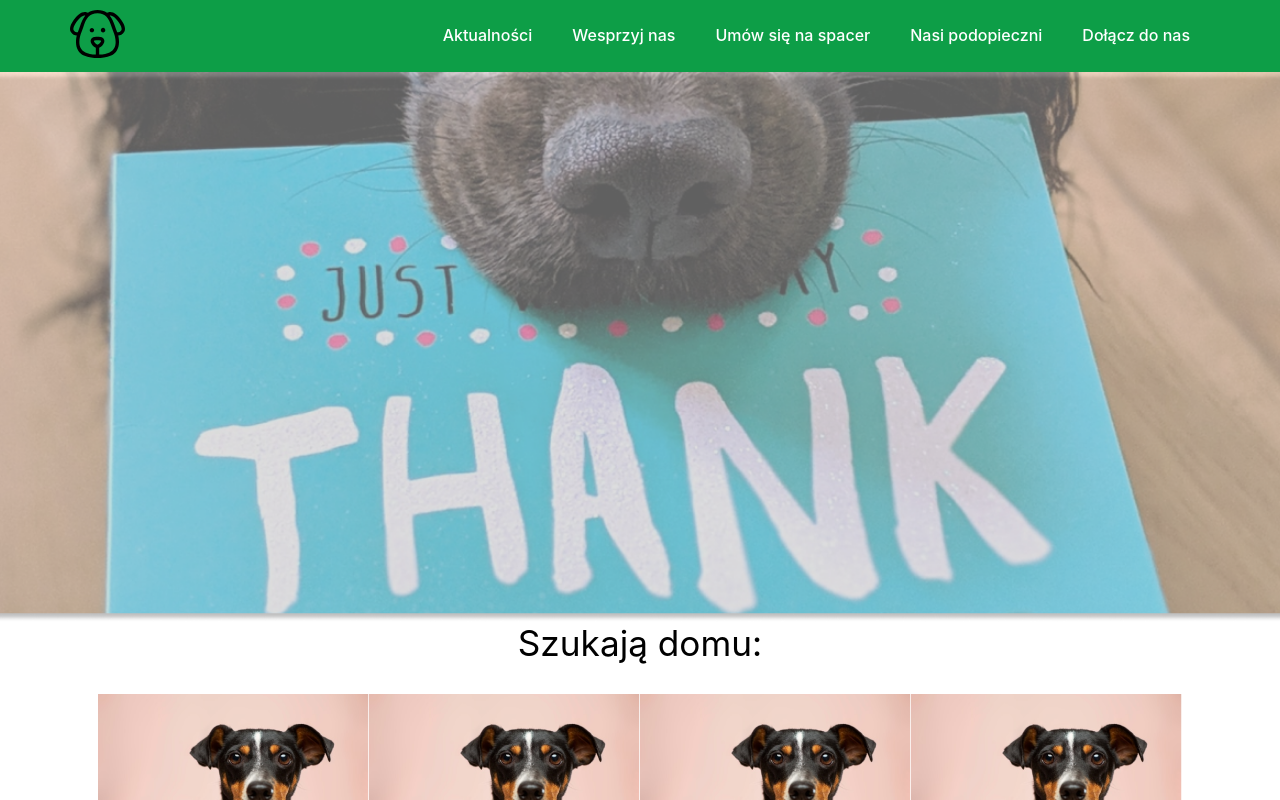
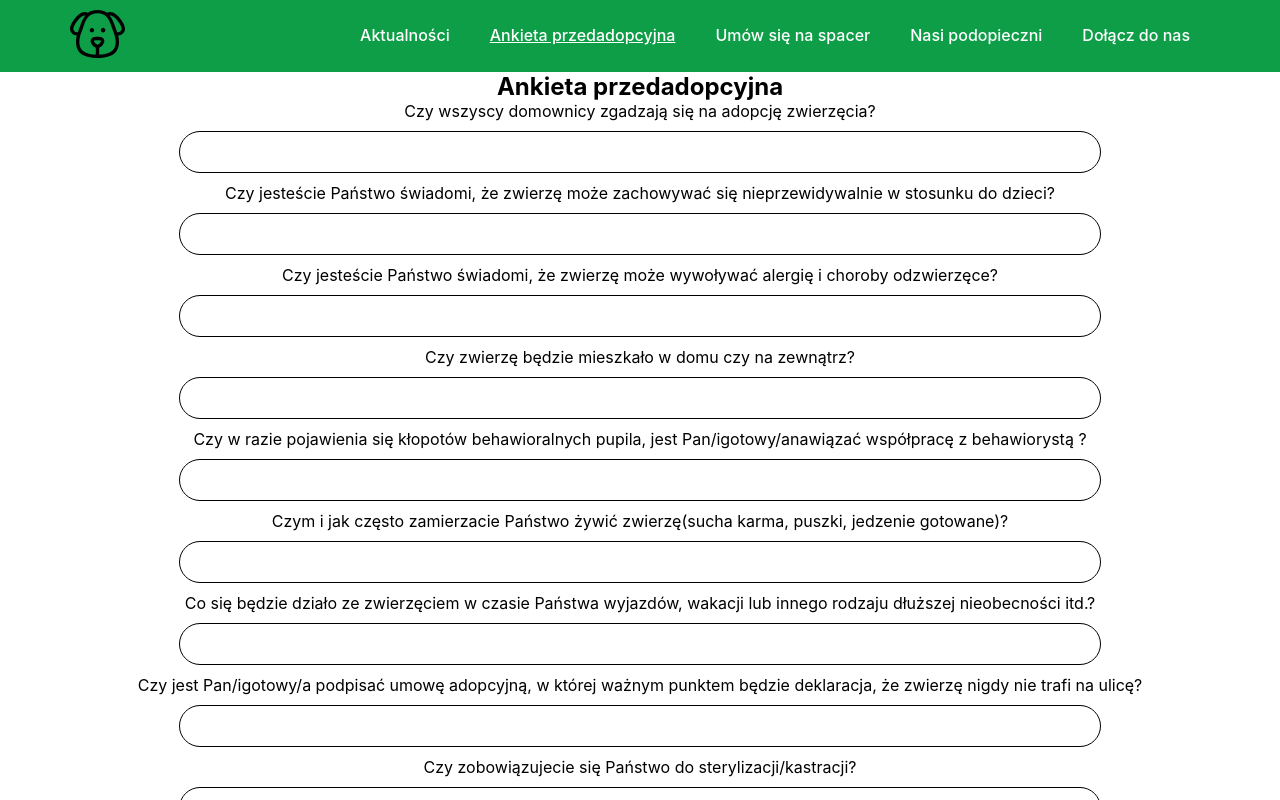
Before and after one commit to MateuszDobosz/ProjektZespolowy-Frontend, a React (Create React App) app: page /survey in a window 1280 px wide. Shown: the top 800 px of the page. Built offline with nearby package versions, Linux system fonts and the light colour scheme; no server answers.

Commit message:
Add survey form

```diff
--- a/package.json
+++ b/package.json
@@ -13,6 +13,7 @@
     "react-facebook-login": "^4.1.1",
     "react-google-login": "^5.1.22",
     "react-icons": "^3.11.0",
+    "react-loader-spinner": "^3.1.14",
     "react-redux": "^7.2.1",
     "react-router-dom": "^5.2.0",
     "react-scripts": "3.4.3",
--- a/src/App.js
+++ b/src/App.js
@@ -9,6 +9,7 @@ import { autoLogin } from "./actions/userActions";
 import AdminPage from "./pages/AdminPage";
 import AnimalsPage from "./pages/AnimalsPage";
 import NewsPage from "./pages/NewsPage";
+import SurveyPage from "./pages/SurveyPage";
 
 const Wrapper = styled.div`
   display: flex;
@@ -27,9 +28,9 @@ const App = () => {
       <Router>
         <Menu />
         <Switch>
-          <Route path="/donate"></Route>
+          <Route path="/survey" component={SurveyPage}></Route>
           <Route path="/walk"></Route>
-          <Route path='/news' component={NewsPage}></Route>
+          <Route path="/news" component={NewsPage}></Route>
           <Route path="/animals" component={AnimalsPage}></Route>
           <Route path="/admin" component={AdminPage}></Route>
           <Route path="/login" component={LoginPage}></Route>
--- a/src/components/AddNewsForm.js
+++ b/src/components/AddNewsForm.js
@@ -23,7 +23,7 @@ const AddNewsForm = () => {
 
     onSubmit: (values) => {
       const { title, description } = values;
-      Axios.post("http://176.107.131.27/panel/new", {
+      Axios.post("http://176.107.131.27/panel/news/new", {
         title,
         description,
         token: localStorage.getItem("token"),
--- a/src/components/Button.js
+++ b/src/components/Button.js
@@ -8,6 +8,7 @@ const Button = styled.button`
   border-radius: 50px;
   font-weight: 700;
   border: none;
+  margin: 10px 0;
 `;
 
 export default Button;
--- a/src/components/Menu.js
+++ b/src/components/Menu.js
@@ -58,8 +58,8 @@ const Menu = () => {
             <StyledLink to="/news" activeClassName="active1">
               Aktualności
             </StyledLink>
-            <StyledLink to="/donates" activeClassName="active1">
-              Wesprzyj nas
+            <StyledLink to="/survey" activeClassName="active1">
+              Ankieta przedadopcyjna
             </StyledLink>
           </ListItem>
           <ListItem>
--- a/src/components/News.js
+++ b/src/components/News.js
@@ -1,26 +1,51 @@
-import React from 'react';
-import styled from 'styled-components';
+import React from "react";
+import styled from "styled-components";
 
 const Wrapper = styled.div`
-display:flex;
-flex-direction:column;
-justify-content:space-between;
-align-items:center;
-height: 200px;
-width:100%;
-border:red solid 2px;
-margin: 50px 0;
-`
-const Title = styled.h1`
+  display: flex;
+  flex-direction: column;
+  align-items: center;
+  height: auto;
+  width: 100%;
+  margin: 50px 0 0 0;
+`;
+const TitleWrapper = styled.div`
+  background-color: rgba(196, 196, 196, 0.3);
+  width: 100%;
+  height: 70px;
+  margin: 0 0 20px;
+  display: flex;
+  flex-direction: column;
+`;
+const DescriptionWrapper = styled.div`
+  background-color: rgba(196, 196, 196, 0.3);
+  width: 100%;
+`;
+const Description = styled.p`
+  padding: 20px;
+`;
 
-`
-const Description = styled.p`
-font-size:15px;
-`
+const Title = styled.p`
+  padding: 0 0 0 80px;
+  font-size: 30px;
+  font-weight: 700;
+`;
 
-const News = ({ title, description }) => <Wrapper>
-    <Title>{title}</Title>
-    <Description>{description}</Description>
-</Wrapper>
+const Publication = styled.p`
+  padding: 0px 80px 0;
+  font-weight: normal;
+  font-size: 16px;
+`;
+const News = ({ title, description, createdAt }) => (
+  <Wrapper>
+    <TitleWrapper>
+      <Title>{title}</Title>
+      <Publication>{createdAt}</Publication>
+    </TitleWrapper>
+    <DescriptionWrapper>
+      <Description>{description}</Description>
+    </DescriptionWrapper>
+  </Wrapper>
+);
 
 export default News;
--- /dev/null
+++ b/src/components/SurveyForm.js
@@ -0,0 +1,168 @@
+import React from "react";
+import { useFormik } from "formik";
+import styled from "styled-components";
+import ValidationSchema from "./Validations/AddAnimalValidarion";
+import Input from "./Input";
+import Button from "./Button";
+// import TextArea from "./Textarea";
+// import InputFile from "./InputFile";
+
+// import axios from "axios";
+
+const Form = styled.form`
+  display: flex;
+  justify-content: space-between;
+  flex-direction: column;
+  align-items: center;
+  flex-basis: 100%;
+
+  margin: 0 20px;
+`;
+
+const SurveyForm = () => {
+  const formik = useFormik({
+    initialValues: {
+      answer1: "",
+      answer2: "",
+      answer3: "",
+      answer4: "",
+      answer5: "",
+      answer6: "",
+      answer7: "",
+      answer8: "",
+      answer9: "",
+      answer10: "",
+    },
+    ValidationSchema,
+    onSubmit: (values) => {
+      console.log(values);
+    },
+  });
+  return (
+    <Form onSubmit={formik.handleSubmit}>
+      <h1>Ankieta przedadopcyjna</h1>
+      <label htmlFor="answer1">
+        Czy wszyscy domownicy zgadzają się na adopcję zwierzęcia?
+      </label>
+      <Input
+        id="answer1"
+        name="answer1"
+        type="text"
+        onChange={formik.handleChange}
+        value={formik.values.answer1}
+        placeholder=""
+      />
+      <label htmlFor="answer2">
+        Czy jesteście Państwo świadomi, że zwierzę może zachowywać się
+        nieprzewidywalnie w stosunku do dzieci?
+      </label>
+      <Input
+        id="answer2"
+        name="answer2"
+        type="text"
+        onChange={formik.handleChange}
+        value={formik.values.answer2}
+        placeholder=""
+      />
+      <label htmlFor="answer3">
+        Czy jesteście Państwo świadomi, że zwierzę może wywoływać alergię i
+        choroby odzwierzęce?
+      </label>
+      <Input
+        id="answer3"
+        name="answer3"
+        type="text"
+        onChange={formik.handleChange}
+        value={formik.values.answer3}
+        placeholder=""
+      />
+      <label htmlFor="answer4">
+        Czy zwierzę będzie mieszkało w domu czy na zewnątrz?
+      </label>
+      <Input
+        id="answer4"
+        name="answer4"
+        type="text"
+        onChange={formik.handleChange}
+        value={formik.values.answer4}
+        placeholder=""
+      />
+      <label htmlFor="answer5">
+        Czy w razie pojawienia się kłopotów behawioralnych pupila, jest
+        Pan/igotowy/anawiązać współpracę z behawiorystą ?
+      </label>
+      <Input
+        id="answer5"
+        name="answer5"
+        type="text"
+        onChange={formik.handleChange}
+        value={formik.values.answer5}
+        placeholder=""
+      />
+      <label htmlFor="answer6">
+        Czym i jak często zamierzacie Państwo żywić zwierzę(sucha karma, puszki,
+        jedzenie gotowane)?
+      </label>
+      <Input
+        id="answer6"
+        name="answer6"
+        type="text"
+        onChange={formik.handleChange}
+        value={formik.values.answer1}
+        placeholder=""
+      />
+      <label htmlFor="answer7">
+        Co się będzie działo ze zwierzęciem w czasie Państwa wyjazdów, wakacji
+        lub innego rodzaju dłuższej nieobecności itd.?
+      </label>
+      <Input
+        id="answer7"
+        name="answer7"
+        type="text"
+        onChange={formik.handleChange}
+        value={formik.values.answer7}
+        placeholder=""
+      />
+      <label htmlFor="answer8">
+        Czy jest Pan/igotowy/a podpisać umowę adopcyjną, w której ważnym punktem
+        będzie deklaracja, że zwierzę nigdy nie trafi na ulicę?
+      </label>
+      <Input
+        id="answer8"
+        name="answer8"
+        type="text"
+        onChange={formik.handleChange}
+        value={formik.values.answer8}
+        placeholder=""
+      />
+      <label htmlFor="answer9">
+        Czy zobowiązujecie się Państwo do sterylizacji/kastracji?
+      </label>
+      <Input
+        id="answer9"
+        name="answer9"
+        type="text"
+        onChange={formik.handleChange}
+        value={formik.values.answer9}
+        placeholder=""
+      />
+      <label htmlFor="answer10">
+        Czy wyraża Pan/i zgodę na przeprowadzenie kontroli przez Inspektora
+        Towarzystwa Opieki nad Zwierzętami w Polsce w nowym miejscu pobytu
+        zwierzęcia?
+      </label>
+      <Input
+        id="answer10"
+        name="answer10"
+        type="text"
+        onChange={formik.handleChange}
+        value={formik.values.answer10}
+        placeholder=""
+      />
+
+      <Button type="submit">Wyślij ankiete</Button>
+    </Form>
+  );
+};
+
+export default SurveyForm;
--- a/src/components/Wrapper.js
+++ b/src/components/Wrapper.js
@@ -2,14 +2,14 @@ import styled from "styled-components";
 
 const Wrapper = styled.section`
   max-width: 1140px;
-  width: 100%;
+  width: 99%;
   min-height: calc(100vh - 100px);
   margin: 0px auto;
   display: flex;
   flex-direction: row;
   flex-wrap: wrap;
-  /* justify-content: center; */
-  /* align-items: flex-start; */
+  justify-content: center;
+  align-items: flex-start;
 `;
 
 export default Wrapper;
--- a/src/pages/AnimalsPage.js
+++ b/src/pages/AnimalsPage.js
@@ -3,9 +3,10 @@ import Wrapper from "../components/Wrapper";
 import axios from "axios";
 import Animal from "../components/Animal";
 import Text from "../components/Text";
+import Loader from "react-loader-spinner";
 
 const AnimalsPage = () => {
-  const [animals, setAnimals] = useState([]);
+  const [animals, setAnimals] = useState();
 
   useEffect(() => {
     axios.get("http://176.107.131.27/animals/overview").then((response) => {
@@ -17,7 +18,8 @@ const AnimalsPage = () => {
   return (
     <Wrapper>
       <Text>Przegląd zwierząt</Text>
-      {animals.map((animal) => {
+      {animals ? (
+        animals.map((animal) => {
           return (
             <Animal
               key={animal.id}
@@ -28,7 +30,10 @@ const AnimalsPage = () => {
               imageUrl={`http://176.107.131.27/images/${animal.image}`}
             />
           );
-      })}
+        })
+      ) : (
+        <Loader type="Puff" color="#0d9e47" height={100} width={100} />
+      )}
     </Wrapper>
   );
 };
--- a/src/pages/NewsPage.js
+++ b/src/pages/NewsPage.js
@@ -1,12 +1,39 @@
-import React from 'react';
-import News from '../components/News';
-import Wrapper from '../components/Wrapper';
+import React from "react";
+import News from "../components/News";
+import Wrapper from "../components/Wrapper";
 
-const NewsList = [{
+const NewsList = [
+  {
     title: "Zbiórka dla schroniska",
-    description: "Zbiórka odbędzie się 10.12.2020, zapraszamy"
-}]
+    description:
+      "Zbiórka odbędzie się 10.12.2020,Zbiórka odbędzie się 10.12.2020Zbiórka odbędzie się 10.12.2020Zbiórka odbędzie się 10.12.2020Zbiórka odbędzie się 10.12.2020Zbiórka odbędzie się 10.12.2020Zbiórka odbędzie się 10.12.2020Zbiórka odbędzie się 10.12.2020Zbiórka odbędzie się 10.12.2020Zbiórka odbędzie się 10.12.2020Zbiórka odbędzie się 10.12.2020Zbiórka odbędzie się 10.12.2020Zbiórka odbędzie się 10.12.2020Zbiórka odbędzie się 10.12.2020Zbiórka odbędzie się 10.12.2020Zbiórka odbędzie się 10.12.2020Zbiórka odbędzie się 10.12.2020Zbiórka odbędzie się 10.12.2020Zbiórka odbędzie się 10.12.2020Zbiórka odbędzie się 10.12.2020Zbiórka odbędzie się 10.12.2020Zbiórka odbędzie się 10.12.2020Zbiórka odbędzie się 10.12.2020Zbiórka odbędzie się 10.12.2020Zbiórka odbędzie się 10.12.2020Zbiórka odbędzie się 10.12.2020Zbiórka odbędzie się 10.12.2020Zbiórka odbędzie się 10.12.2020Zbiórka odbędzie się 10.12.2020Zbiórka odbędzie się 10.12.2020Zbiórka odbędzie się 10.12.2020Zbiórka odbędzie się 10.12.2020Zbiórka odbędzie się 10.12.2020 ",
+    publication: "24.11.2020",
+  },
+];
 
-const NewsPage = () => <Wrapper><News title={NewsList[0].title} description={NewsList[0].description} /></Wrapper>
+const NewsPage = () => (
+  <Wrapper>
+    <News
+      title={NewsList[0].title}
+      description={NewsList[0].description}
+      createdAt={NewsList[0].publication}
+    />
+    <News
+      title={NewsList[0].title}
+      description={NewsList[0].description}
+      createdAt={NewsList[0].publication}
+    />
+    <News
+      title={NewsList[0].title}
+      description={NewsList[0].description}
+      createdAt={NewsList[0].publication}
+    />
+    <News
+      title={NewsList[0].title}
+      description={NewsList[0].description}
+      createdAt={NewsList[0].publication}
+    />
+  </Wrapper>
+);
 
 export default NewsPage;
--- /dev/null
+++ b/src/pages/SurveyPage.js
@@ -0,0 +1,12 @@
+import React from "react";
+import SurveyForm from "../components/SurveyForm";
+
+import Wrapper from "../components/Wrapper";
+
+const SurveyPage = () => (
+  <Wrapper>
+    <SurveyForm />
+  </Wrapper>
+);
+
+export default SurveyPage;
```
Also changed, not shown: 1 other file (tests, documents, lock files or other folders). Lines whose indentation alone changed are shown as unchanged.
